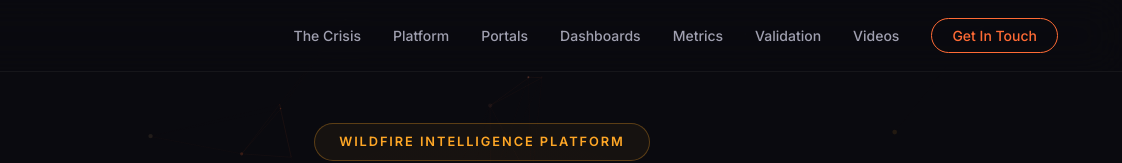
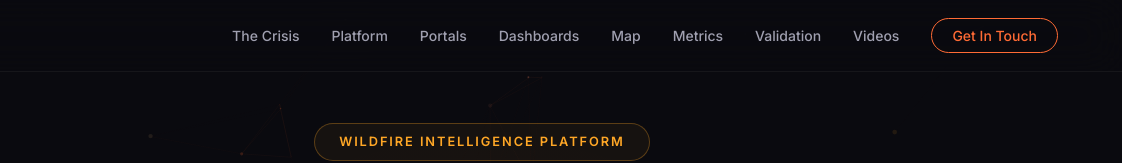
Before and after one commit to ahmadtalaei/climaiq-website, a website: page index.html in a window 1280 px wide. Shown: the top 163 px of the page, 158-1280 px from the left. Drawn offline with nearby package versions, Linux system fonts and the light colour scheme; animation ran at ten frames a second.

Commit message:
feat(nav): add Map link to homepage navigation

```diff
--- a/index.html
+++ b/index.html
@@ -42,6 +42,7 @@
         <li><a href="#platform">Platform</a></li>
         <li><a href="#platform-apps">Portals</a></li>
         <li><a href="#dashboards">Dashboards</a></li>
+        <li><a href="map/index.html">Map</a></li>
         <li><a href="#metrics">Metrics</a></li>
         <li><a href="#validation">Validation</a></li>
         <li><a href="videos/index.html">Videos</a></li>
```
